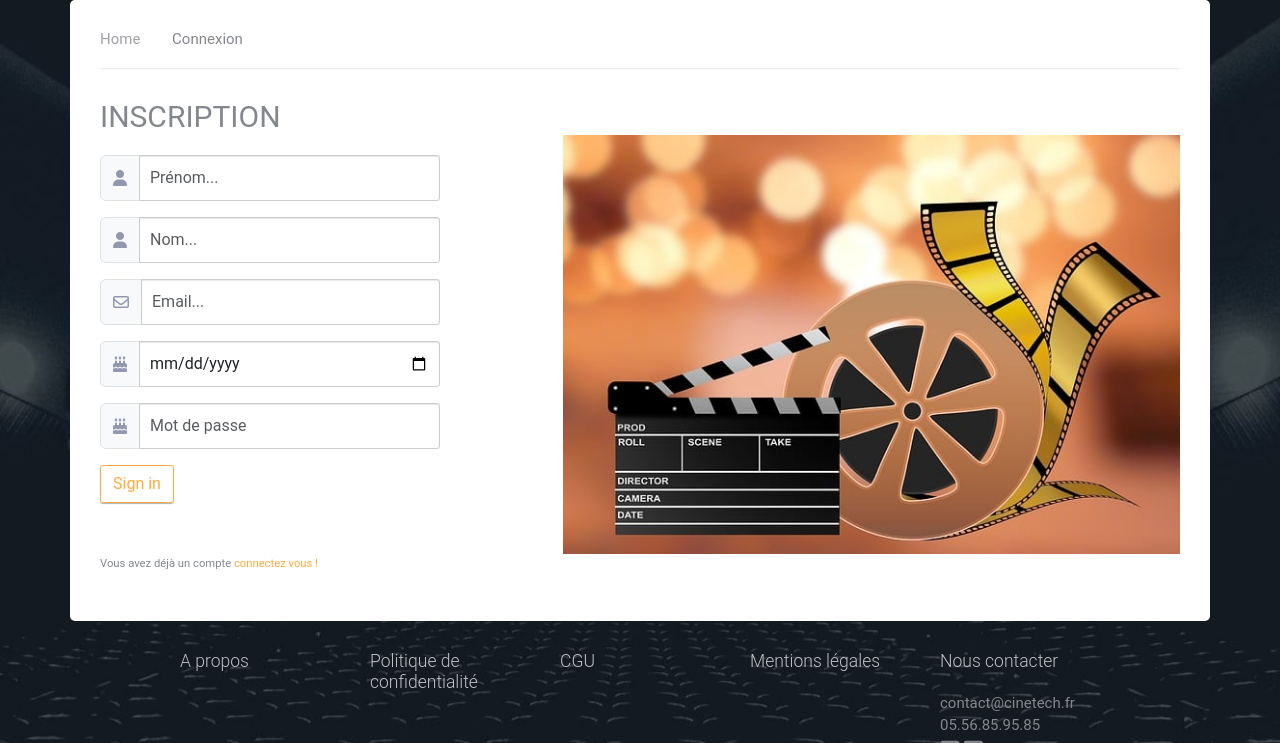
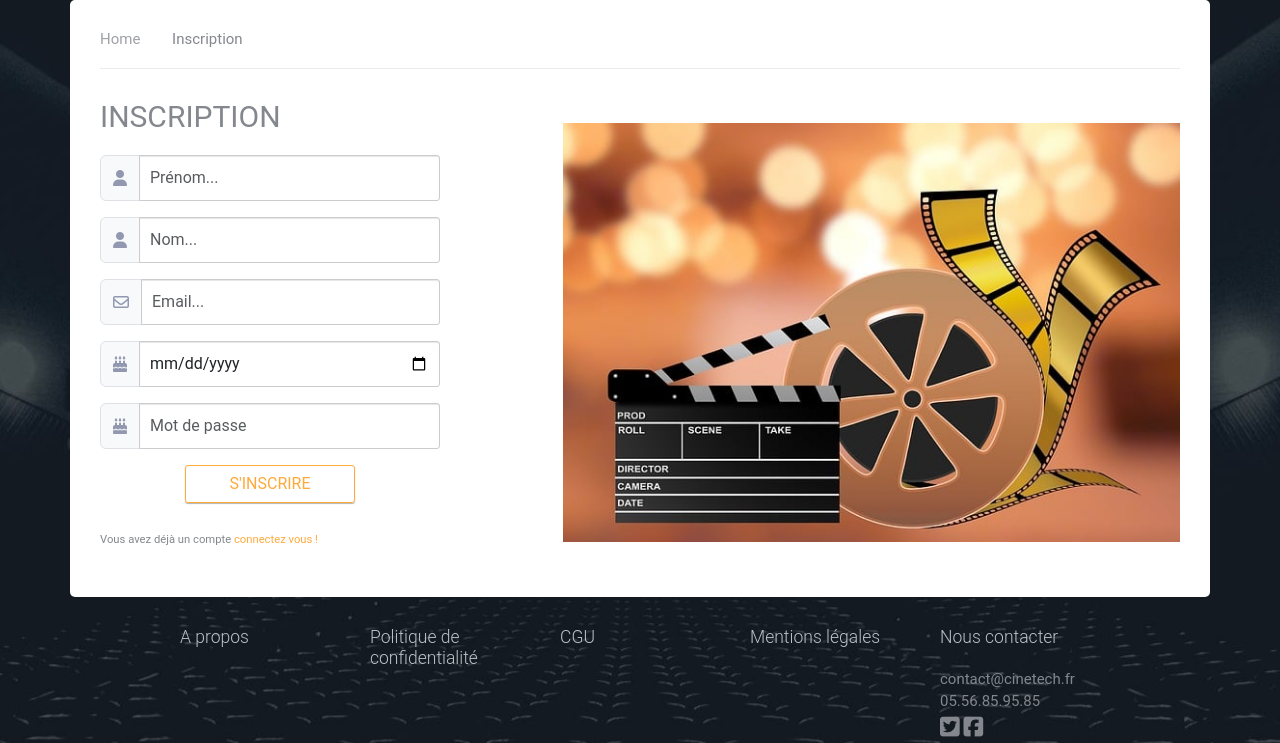
Before and after one commit to Davidgbn33/CinemaF_ilm, a PHP site: template src/View/register.html.twig in a window 1280 px wide. Shown: the part 188-931 px from the top of the page. Run offline with PHP 8.4, Linux system fonts and the light colour scheme; the template is opened without the code that fills it, so the values that code supplies are empty; some libraries are stand-ins or nearby versions.

Commit message:
change width button in the page connexion and typo, not changed the page with checkbox in inscription

```diff
--- a/src/View/login.html.twig
+++ b/src/View/login.html.twig
@@ -39,9 +39,9 @@
                                     <p style="color: red">{{ error['password'] }}</p>
                                 {% endif %}
 
-                                <button type="submit" class="btn btn-outline-warning btn-block mb-4">Sign in</button>
+                                <button type="submit" class="btn btn-outline-warning d-grid gap-2 col-6 mx-auto">Se connecter</button>
                             </form>
-                            <h6>Pas encore inscrit ! <a class="DG-color-yellow" href="/user/register"> inscrivez vous !</a></h6>
+                            <h3>Pas encore inscrit ! <a class="DG-color-yellow" href="/user/register"> inscrivez vous !</a></h3>
 
                         </div>
                         <div class="col-md-7 col-md-offset-1">
--- a/src/View/register.html.twig
+++ b/src/View/register.html.twig
@@ -6,7 +6,7 @@
             <div class="page">
                 <div class="breadcrumbs">
                     <a href="/">Home</a>
-                    <span>Connexion</span>
+                    <span>Inscription</span>
                 </div>
                 <div class="content">
                     <div class="row d-flex justify-content-center">
@@ -83,7 +83,35 @@
                                 {% endif %}
 
                                 <!-- Submit button -->
-                                <button type="submit" class="btn btn-outline-warning btn-block mb-4">Sign in</button>
+
+                                <button type="submit" class="btn btn-outline-warning d-grid gap-2 col-6 mx-auto">S'INSCRIRE</button>
+
+                                    <!-- Checkbox for general condition -->
+
+                                   <!-- <div class="form-group">
+                                        {% if accepte-conditions %}
+                                        <input type="checkbox" id="accepte-conditions" name="accepter_conditions" required>
+                                        <label for="accepter_conditions">J'accepte les <a href="#" target="_blank">conditions générales d'utilisation</a></label>
+                                        {% endif %}
+                                    </div>
+                                        -->
+
+
+                                <div>
+                                    {% if accepte-conditions %}
+                                    <input type="checkbox" id="accepte-conditions" name="accepter-conditions" required />
+                                    <label for="accepter-conditions">Conditions générales d'utilisation</label>
+                                    {% endif %}
+                                </div>
+
+
+                                <div>
+                                    {% if accepte-confidentiality %}
+                                    <input type="checkbox" id="accepte-confidentiality" name="accepter-confidentialité"  required/>
+                                    <label for="horns">Conditions générales de confidentialité</label>
+                                    {% endif %}
+                                </div>
+
 
                             </form>
 
```
